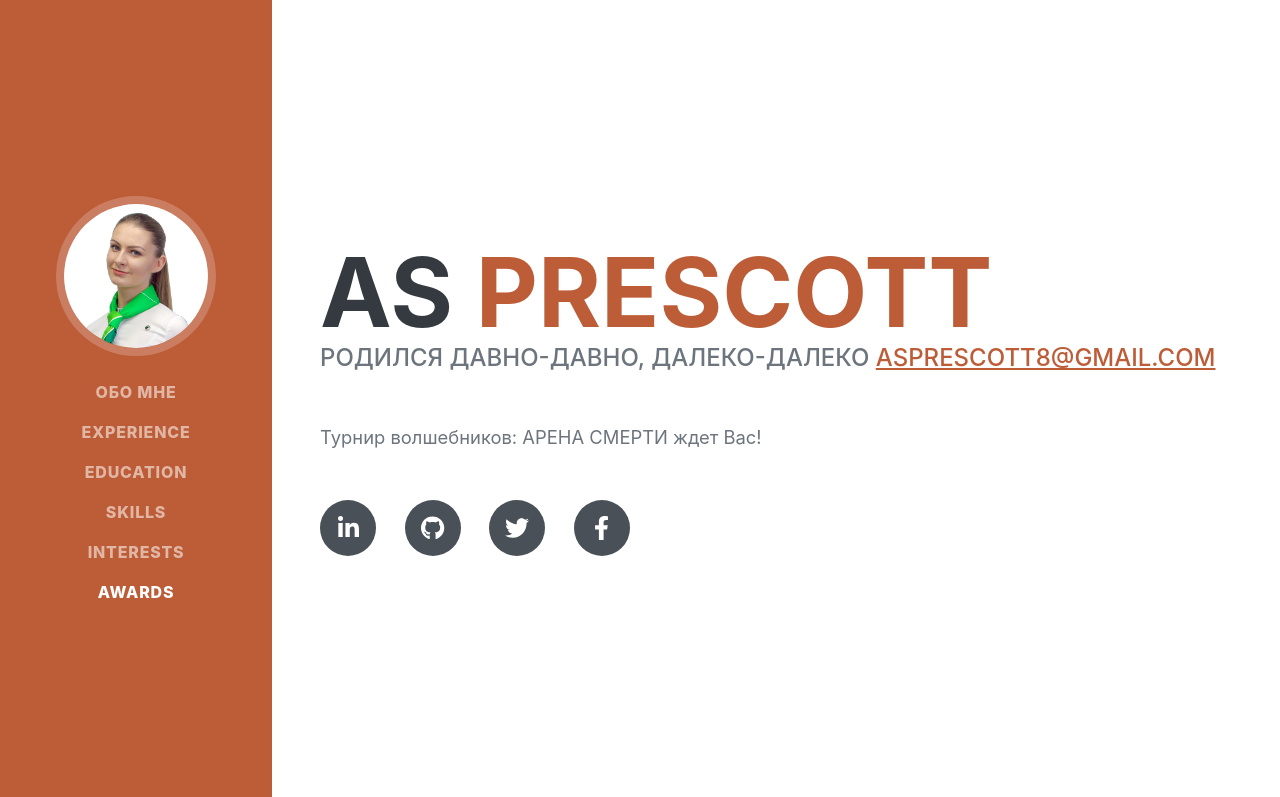
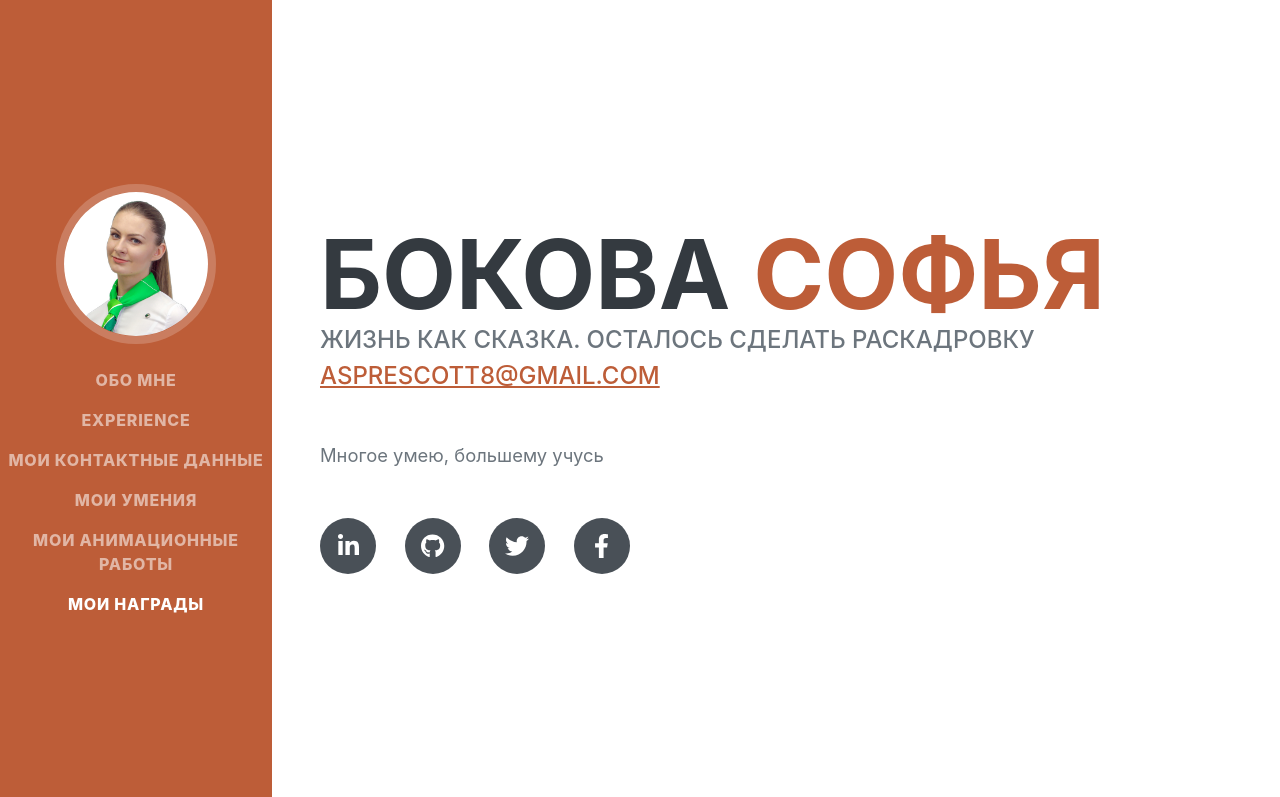
Before and after one commit to AsPrescott/resume, a plain HTML site: page index.html in a window 1280 px wide. Shown: the top 797 px of the page. Drawn offline with nearby package versions, Linux system fonts and the light colour scheme; a web font is replaced by a local one.

Commit message:
Update index.html

```diff
--- a/index.html
+++ b/index.html
@@ -19,7 +19,7 @@
         <!-- Navigation-->
         <nav class="navbar navbar-expand-lg navbar-dark bg-primary fixed-top" id="sideNav">
             <a class="navbar-brand js-scroll-trigger" href="#page-top">
-                <span class="d-block d-lg-none">Clarence Taylor</span>
+                <span class="d-block d-lg-none">Бокова Софья</span>
                 <span class="d-none d-lg-block"><img class="img-fluid img-profile rounded-circle mx-auto mb-2" src="assets/img/profile.jpg" alt="..." /></span>
             </a>
             <button class="navbar-toggler" type="button" data-bs-toggle="collapse" data-bs-target="#navbarResponsive" aria-controls="navbarResponsive" aria-expanded="false" aria-label="Toggle navigation"><span class="navbar-toggler-icon"></span></button>
@@ -27,10 +27,10 @@
                 <ul class="navbar-nav">
                     <li class="nav-item"><a class="nav-link js-scroll-trigger" href="#about">обо мне</a></li>
                     <li class="nav-item"><a class="nav-link js-scroll-trigger" href="#experience">Experience</a></li>
-                    <li class="nav-item"><a class="nav-link js-scroll-trigger" href="#education">Education</a></li>
-                    <li class="nav-item"><a class="nav-link js-scroll-trigger" href="#skills">Skills</a></li>
-                    <li class="nav-item"><a class="nav-link js-scroll-trigger" href="#interests">Interests</a></li>
-                    <li class="nav-item"><a class="nav-link js-scroll-trigger" href="#awards">Awards</a></li>
+                    <li class="nav-item"><a class="nav-link js-scroll-trigger" href="#education">Мои контактные данные</a></li>
+                    <li class="nav-item"><a class="nav-link js-scroll-trigger" href="#skills">Мои умения</a></li>
+                    <li class="nav-item"><a class="nav-link js-scroll-trigger" href="#interests">Мои анимационные работы</a></li>
+                    <li class="nav-item"><a class="nav-link js-scroll-trigger" href="#awards">Мои награды</a></li>
                 </ul>
             </div>
         </nav>
@@ -40,14 +40,14 @@
             <section class="resume-section" id="about">
                 <div class="resume-section-content">
                     <h1 class="mb-0">
-                        As
-                        <span class="text-primary">Prescott</span>
+                        Бокова
+                        <span class="text-primary">Софья</span>
                     </h1>
                     <div class="subheading mb-5">
-                        родился давно-давно, далеко-далеко
+                        жизнь как сказка. Осталось сделать раскадровку
                         <a href="mailto:name@email.com">asprescott8@gmail.com</a>
                     </div>
-                    <p class="lead mb-5">Турнир волшебников: АРЕНА СМЕРТИ ждет Вас! </p>
+                    <p class="lead mb-5">Многое умею, большему учусь </p>
                     <div class="social-icons">
                         <a class="social-icon" href="#!"><i class="fab fa-linkedin-in"></i></a>
                         <a class="social-icon" href="#!"><i class="fab fa-github"></i></a>
```
